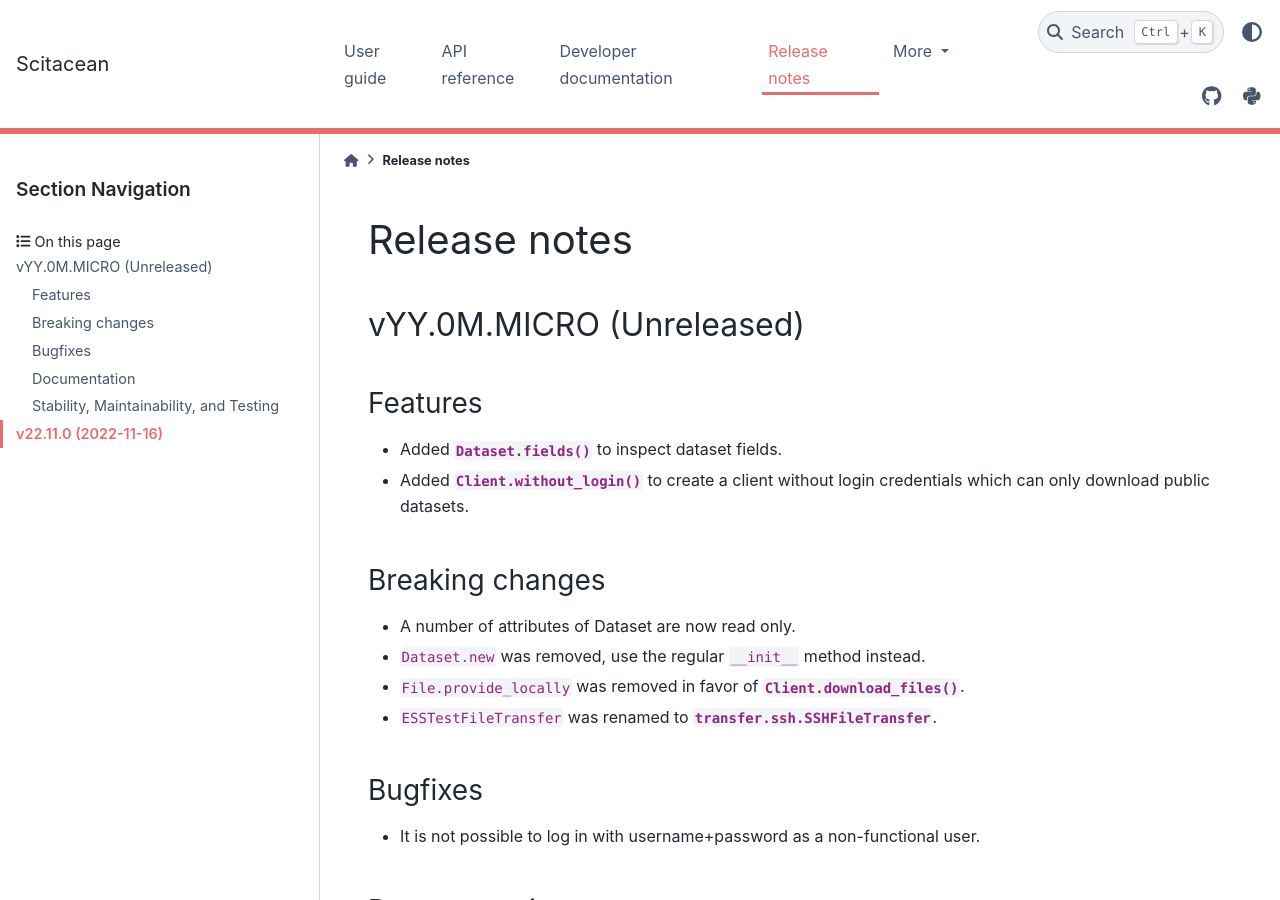
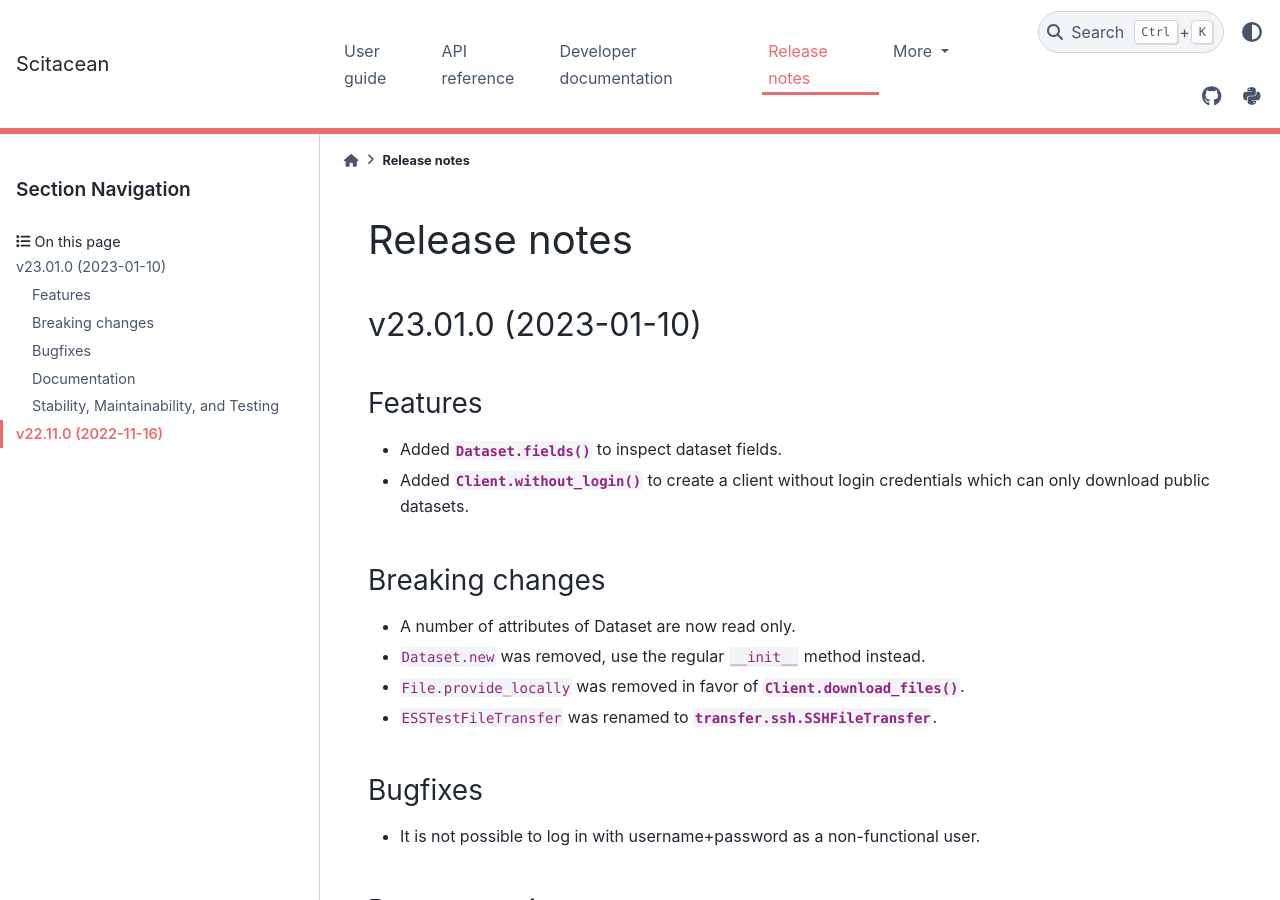
Before and after one commit to SciCatProject/scitacean, a Sphinx documentation site: the page built from docs/release-notes.rst, in a window 1280 px wide and 900 px high. Built offline with Sphinx 7.4.7 and the PyData theme 0.15.4, drawn with Linux system fonts in a browser that asks for light colours; the version number could not be read and is left out.

Commit message:
Update release date

```diff
--- a/docs/release-notes.rst
+++ b/docs/release-notes.rst
@@ -30,8 +30,8 @@ Release notes
    ~~~~~~~~~~~~~~~~~~~~~~~~~~~~~~~~~~~~~~~
 
 
-vYY.0M.MICRO (Unreleased)
--------------------------
+v23.01.0 (2023-01-10)
+---------------------
 
 Features
 ~~~~~~~~
```
